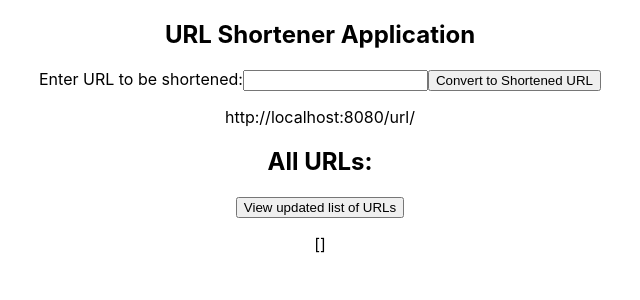
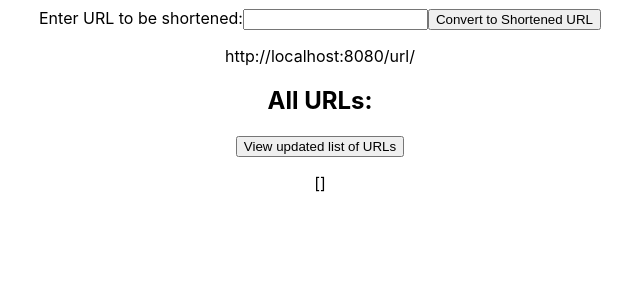
Before and after one commit to PJMcKinney/url-shortener-react-app, a React (Create React App) app: page / in a window 1280 px wide. Shown: the top 300 px of the page, without its empty margins (320-960 px from the left). Built offline with nearby package versions, Linux system fonts and the light colour scheme.

Commit message:
Refactored project into components

```diff
--- a/src/App.js
+++ b/src/App.js
@@ -1,59 +1,12 @@
-import { useState } from "react";
 import "./App.css";
-import axios from "axios";
+import LongUrlEntry from "./LongUrlEntry";
+import ViewAllEntries from "./ViewAllEntries";
 
 function App() {
-  const [longURL, setLongURL] = useState("");
-  const [shortURL, setShortURL] = useState("");
-  const [allEntries, setAllEntries] = useState([]);
-
-  const handleEnterLongUrlSubmit = (e) => {
-    e.preventDefault();
-    const urlModel = { longURL };
-
-    fetch("http://localhost:8080/url", {
-      method: "POST",
-      headers: { "Content-Type": "application/json" },
-      body: JSON.stringify(urlModel),
-    })
-      .then((response) => response.json())
-      .then((data) => setShortURL(data.response.shortURL));
-  };
-
-  const handleViewAllUrlSubmit = (e) => {
-    e.preventDefault();
-
-    axios
-      .get("http://localhost:8080/url/allEntries")
-      .then((response) => {
-        setAllEntries(response.data.response);
-      })
-      .catch((error) => {
-        console.log(error);
-      });
-  };
-
   return (
     <div className="App">
-      <h2>URL Shortener Application</h2>
-      <form onSubmit={handleEnterLongUrlSubmit}>
-        <label>Enter URL to be shortened:</label>
-        <input
-          type="url"
-          required
-          value={longURL}
-          onChange={(e) => setLongURL(e.target.value)}
-        />
-        <button>Convert to Shortened URL</button>
-      </form>
-
-      <p>http://localhost:8080/url/{shortURL}</p>
-
-      <h2>All URLs: </h2>
-      <form onSubmit={handleViewAllUrlSubmit}>
-        <button>View updated list of URLs</button>
-        <p align="centre">{JSON.stringify(allEntries)}</p>
-      </form>
+      <LongUrlEntry />
+      <ViewAllEntries />
     </div>
   );
 }
--- /dev/null
+++ b/src/LongUrlEntry.js
@@ -0,0 +1,37 @@
+import { useState } from "react";
+
+const LongUrlEntry = () => {
+  const [longURL, setLongURL] = useState("");
+  const [shortURL, setShortURL] = useState("");
+
+  const handleEnterLongUrlSubmit = (e) => {
+    e.preventDefault();
+    const urlModel = { longURL };
+
+    fetch("http://localhost:8080/url", {
+      method: "POST",
+      headers: { "Content-Type": "application/json" },
+      body: JSON.stringify(urlModel),
+    })
+      .then((response) => response.json())
+      .then((data) => setShortURL(data.response.shortURL));
+  };
+
+  return (
+    <div className="content">
+      <form onSubmit={handleEnterLongUrlSubmit}>
+        <label>Enter URL to be shortened:</label>
+        <input
+          type="url"
+          required
+          value={longURL}
+          onChange={(e) => setLongURL(e.target.value)}
+        />
+        <button>Convert to Shortened URL</button>
+      </form>
+      <p>http://localhost:8080/url/{shortURL}</p>
+    </div>
+  );
+};
+
+export default LongUrlEntry;
--- /dev/null
+++ b/src/ViewAllEntries.js
@@ -0,0 +1,31 @@
+import { useState } from "react";
+import axios from "axios";
+
+const ViewAllEntries = () => {
+  const [allEntries, setAllEntries] = useState([]);
+
+  const handleViewAllUrlSubmit = (e) => {
+    e.preventDefault();
+
+    axios
+      .get("http://localhost:8080/url/allEntries")
+      .then((response) => {
+        setAllEntries(response.data.response);
+      })
+      .catch((error) => {
+        console.log(error);
+      });
+  };
+
+  return (
+    <div>
+      <h2>All URLs: </h2>
+      <form onSubmit={handleViewAllUrlSubmit}>
+        <button>View updated list of URLs</button>
+        <p align="centre">{JSON.stringify(allEntries)}</p>
+      </form>
+    </div>
+  );
+};
+
+export default ViewAllEntries;
```
Also changed, not shown: src/Navbar.js (added, +13 -0 lines), src/index.js (+6 -6 lines).
